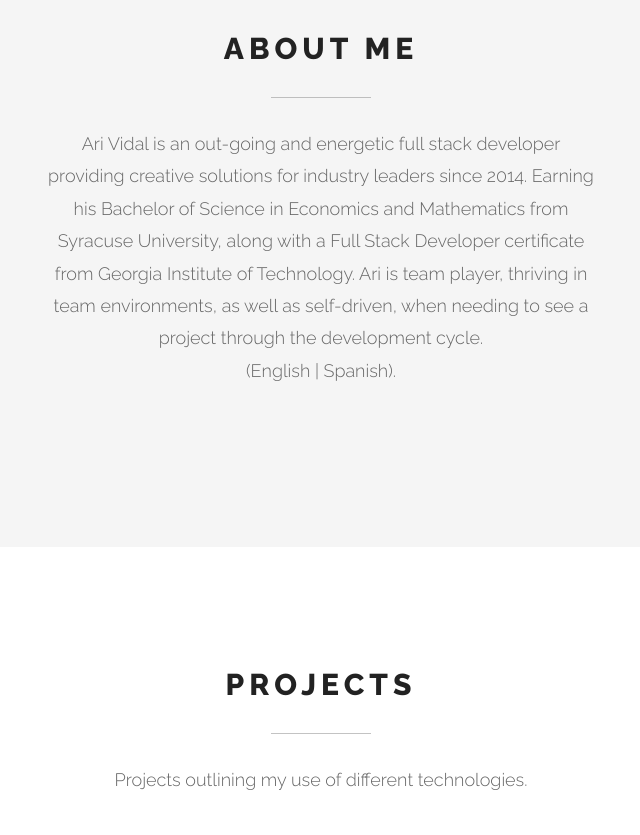
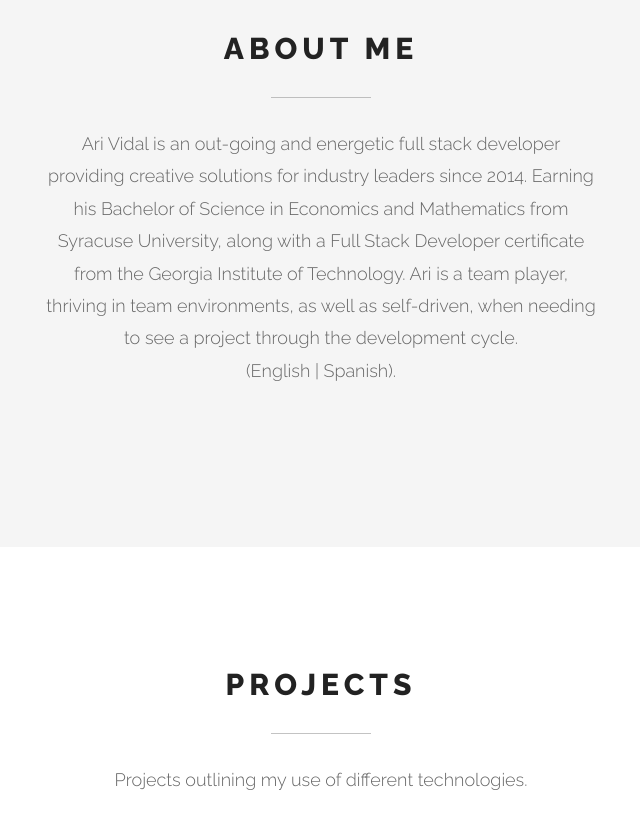
Before and after one commit to arigold24k/Portfoliov1, a website: page index.html in a window 1280 px wide. Shown: the part 940-1775 px from the top of the page, without its empty margins (319-959 px from the left). Drawn offline with Linux system fonts and the light colour scheme.

Commit message:
maing some minor changes

```diff
--- a/index.html
+++ b/index.html
@@ -72,7 +72,7 @@
 					<h2 class="pfblock-title">About Me</h2>
 					<div class="pfblock-line"></div>
 					<div class="pfblock-subtitle">
-						Ari Vidal is an out-going and energetic full stack developer providing creative solutions for industry leaders since 2014. Earning his Bachelor of Science in Economics and Mathematics from Syracuse University, along with a Full Stack Developer certificate from Georgia Institute of Technology.  Ari is team player, thriving in team environments, as well as self-driven, when needing to see a project through the development cycle.<br> (English | Spanish).
+						Ari Vidal is an out-going and energetic full stack developer providing creative solutions for industry leaders since 2014. Earning his Bachelor of Science in Economics and Mathematics from Syracuse University, along with a Full Stack Developer certificate from the  Georgia Institute of Technology.  Ari is a team player, thriving in team environments, as well as self-driven, when needing to see a project through the development cycle.<br> (English | Spanish).
 					</div>
 				</div>
 			</div>
```
